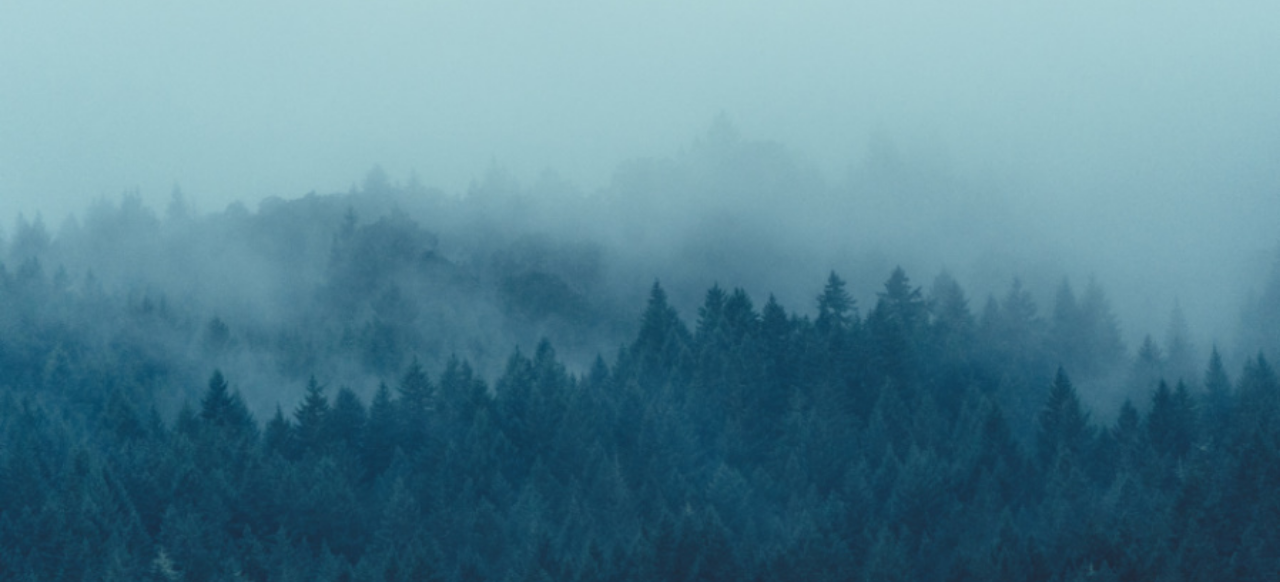
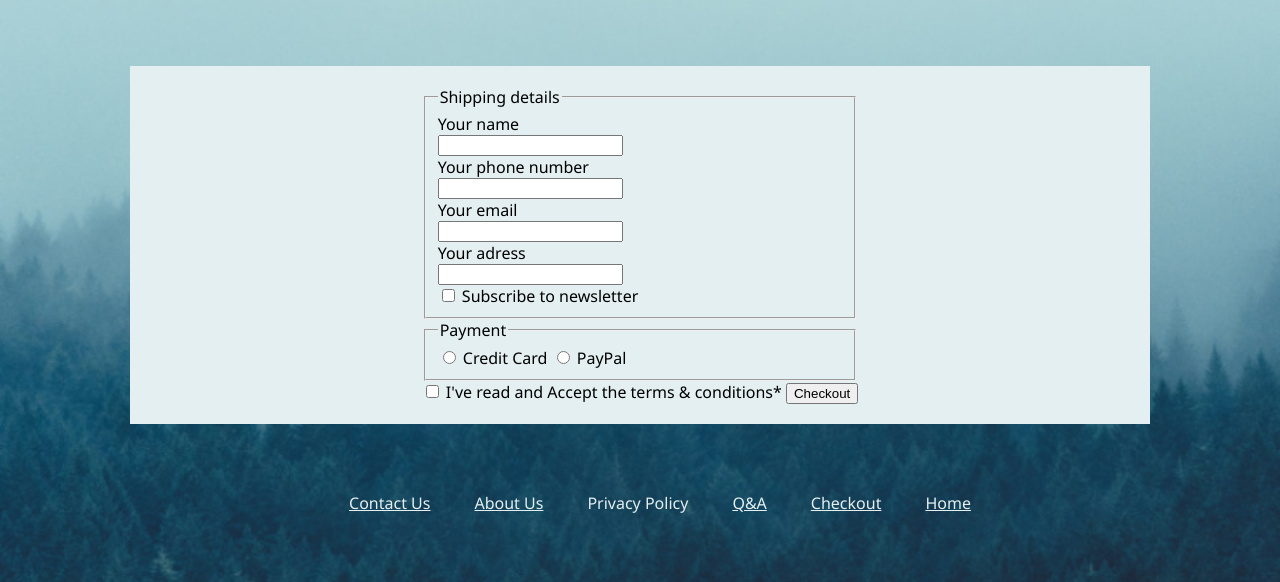
Before and after one commit to Noroff-FEU-Assignments/cross-course-project-Tinacp, a plain HTML site: page checkoutpage.html in a window 1280 px wide. Shown: the part 218-800 px from the top of the page. Drawn offline with Linux system fonts and the light colour scheme.

Commit message:
checkoutpage almost done

```diff
--- a/checkoutpage.html
+++ b/checkoutpage.html
@@ -1,27 +1,70 @@
 <!DOCTYPE html>
 <html>
   <head>
-    <title>Rainy Days - Contact Us</title>
-    <meta name="description" content="A page with contact information for the online store Rainy Days">
+    <title>Rainy Days - Checkout</title>
+    <meta name="description" content="The checkoutpage at Rainy Days">
     <meta name="viewport" content="width=device-width, initial-scale=1">
+    <script src="https://kit.fontawesome.com/4ba2b05131.js" crossorigin="anonymous"></script>
+    <link href="css/checkoutpage.css" rel="stylesheet">
     <link rel="preconnect" href="https://fonts.googleapis.com">
     <link rel="preconnect" href="https://fonts.gstatic.com" crossorigin>
     <link href="https://fonts.googleapis.com/css2?family=Oswald&display=swap" rel="stylesheet">
-    <script src="https://kit.fontawesome.com/4ba2b05131.js" crossorigin="anonymous"></script>
-    <link href="css/contactus.css" rel="stylesheet">
   </head>
   <body>
+    <header>
         <label for="hamburger-menu"><i class="fa-solid fa-bars"></i></i></label>
         <input type="checkbox" id="hamburger-menu">
         <nav>
             <ul>
-            <li>Home</li>
-            <li>Shop</li>
-            <li>About Us</li>
-            <li>Contact Us</li>
+                <li><a href="index.html">Home</a></li>
+                <li><a href="shop.html">Shop</a></li>
+                <li><a href="aboutus.html">About US</a></li>
+                <li><a href="contactus.html">Contact Us</a></li>
             </ul>
         </nav>
+        <img src="images/RainyDays_Logo.png" alt="The logo of Rainy Days" class="logo"
+        <button><a href="checkoutpage.html"><i class="fa-solid fa-cart-shopping"></i></a></button>
+   </header>
+   <main>
+      <section class="container">
+        <form action="form-success.php" method="POST">
+          <fieldset>
+            <legend>Shipping details</legend>
+            <label for="name">Your name</label>
+            <input type="text" name="name" id="name" class="form__input" required>
+            <label for="phone">Your phone number</label>
+            <input type="tel" name="phone" id="phone" class="form__input" required>
+            <label for="email">Your email</label>
+            <input type="email" name="email" id="email" class="form__input" required>
+            <label for="adress">Your adress</label>
+            <input type="adress" name="adress" id="adress" class="form__input">
+            <input type="checkbox" name="subscribe" id="subscribe">
+            <label for="subscribe">Subscribe to newsletter</label>
+          </fieldset>
+          <fieldset>
+            <legend>Payment</legend>
+            <input type="radio" id="creditcard" name="payment" value="creditcard">
+            <label for="creditcard">Credit Card</label>
+            <input type="radio" id="paypal" name="payment" value="paypal">
+            <label for="paypal">PayPal</label>
+          </fieldset>
+          <input type="checkbox" name="accept" id="accept">
+          <label for="accept">I've read and Accept the terms & conditions*</label>
+          <input type="submit" value="Checkout">
+        </form>
+     </section>
+   </main>
    <footer>
+    <div>
+      <ul>
+        <li id="footer-links"><a href="contactus.html">Contact Us</a></li>
+        <li id="footer-links"><a href="aboutus.html">About Us</a></li>
+        <li id="footer-links">Privacy Policy</li>
+        <li id="footer-links"><a href="questions.html">Q&A</a></li>
+        <li id="footer-links"><a href="checkoutpage.html">Checkout</a></li>
+        <li id="footer-links"><a href="index.html">Home</a></li>
+      </ul>
+    </div>
    </footer>
   </body>
 </html>
--- a/css/aboutus.css
+++ b/css/aboutus.css
@@ -73,7 +73,6 @@ img {
 }
 
 h1 {
-    float: right;
     font-family: 'Oswald', sans-serif;
     color: #0A3641;
     font-size: 6rem;
--- a/css/checkoutpage.css
+++ b/css/checkoutpage.css
@@ -1,3 +1,39 @@
+body{
+    background-image: url('../images/rainydays_background.jpg');
+    background-size: cover;
+    background-repeat: no-repeat;
+    padding: 20px;
+    margin-top: 20px;
+    display: grid;
+    grid-gap: 2em;
+}
+
+footer {
+    width: 100%;
+    text-align: center;
+}
+
+#footer-links {
+    display: inline-block;
+    padding: 20px;
+    font-family: 'Segoe UI', Tahoma, Geneva, Verdana, sans-serif;
+    color: #E4EFF1;
+}
+
+#footer-links a {
+    color: #E4EFF1;
+}
+
+a {
+    color:#0A3641;
+    font-family: 'Segoe UI', Tahoma, Geneva, Verdana, sans-serif;
+}
+
+header {
+    display: flex;
+    justify-content: space-around;
+}
+
 nav {
     display: none;
 }
@@ -9,3 +45,25 @@ nav {
 #hamburger-menu:checked ~ nav {
     display: block;
 }
+
+.logo {
+    max-width: 300px;
+}
+
+section {
+    background-color: #E4EFF1;
+    display: flex;
+    justify-content: center;
+    padding: 20px;
+    max-width: 80%;
+    margin: auto;
+    margin-top: 50px;
+}
+
+.form__input {
+    display: block;
+}
+
+main {
+    font-family: 'Segoe UI', Tahoma, Geneva, Verdana, sans-serif;
+}
```
Lines whose indentation alone changed are shown as unchanged.
